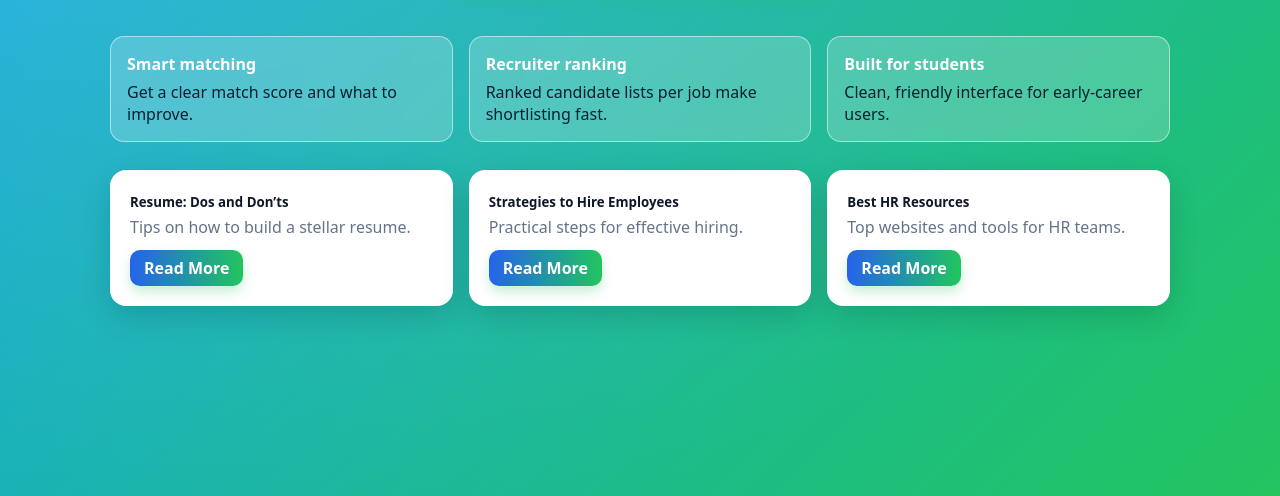
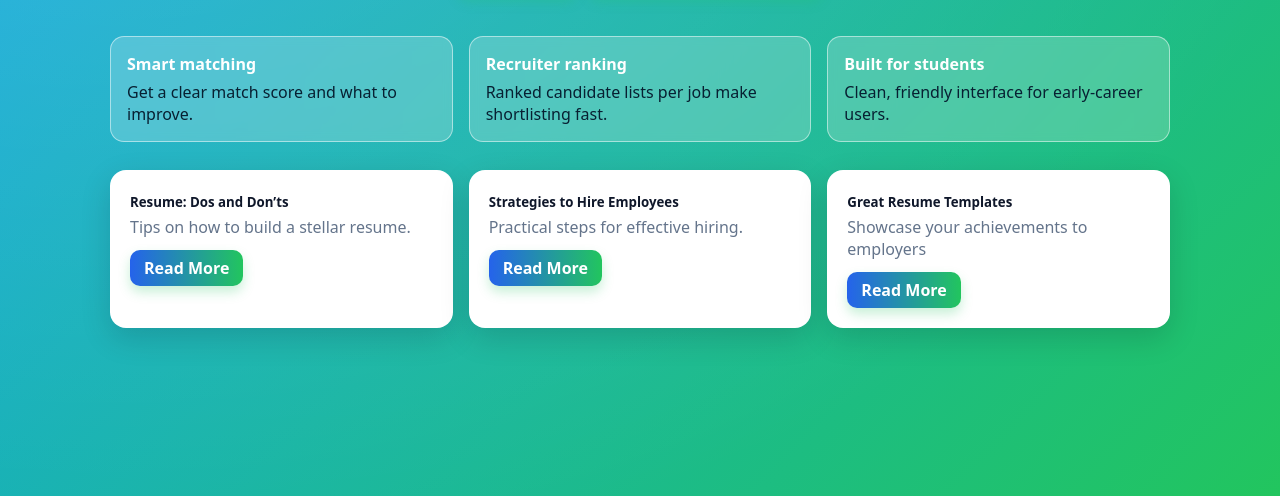
Before and after one commit to emiliell/MatchWise, a Flask app: page / in a window 1280 px wide. Shown: the part 304-800 px from the top of the page. Run offline with Flask 3, Linux system fonts and the light colour scheme; some libraries are stand-ins or nearby versions.

Commit message:
Update index.html

```diff
--- a/templates/index.html
+++ b/templates/index.html
@@ -108,7 +108,7 @@
       <article class="card">
         <h5>Resume: Dos and Don’ts</h5>
         <p>Tips on how to build a stellar resume.</p>
-        <a class="btn primary" href="https://www.themuse.com/advice/42-resume-dos-and-donts-every-job-seeker-should-know" target="_blank" rel="noopener">Read More</a>
+        <a class="btn primary" href="https://www.indeed.com/career-advice/resumes-cover-letters/resume-dos-and-donts" target="_blank" rel="noopener">Read More</a>
       </article>
 
       <article class="card">
@@ -118,9 +118,9 @@
       </article>
 
       <article class="card">
-        <h5>Best HR Resources</h5>
-        <p>Top websites and tools for HR teams.</p>
-        <a class="btn primary" href="https://www.bamboohr.com/blog/top-websites-for-hr-professionals" target="_blank" rel="noopener">Read More</a>
+        <h5>Great Resume Templates</h5>
+        <p>Showcase your achievements to employers</p>
+        <a class="btn primary" href="https://www.seek.com.au/career-advice/article/free-resume-template" target="_blank" rel="noopener">Read More</a>
       </article>
     </div>
   </section>
```
